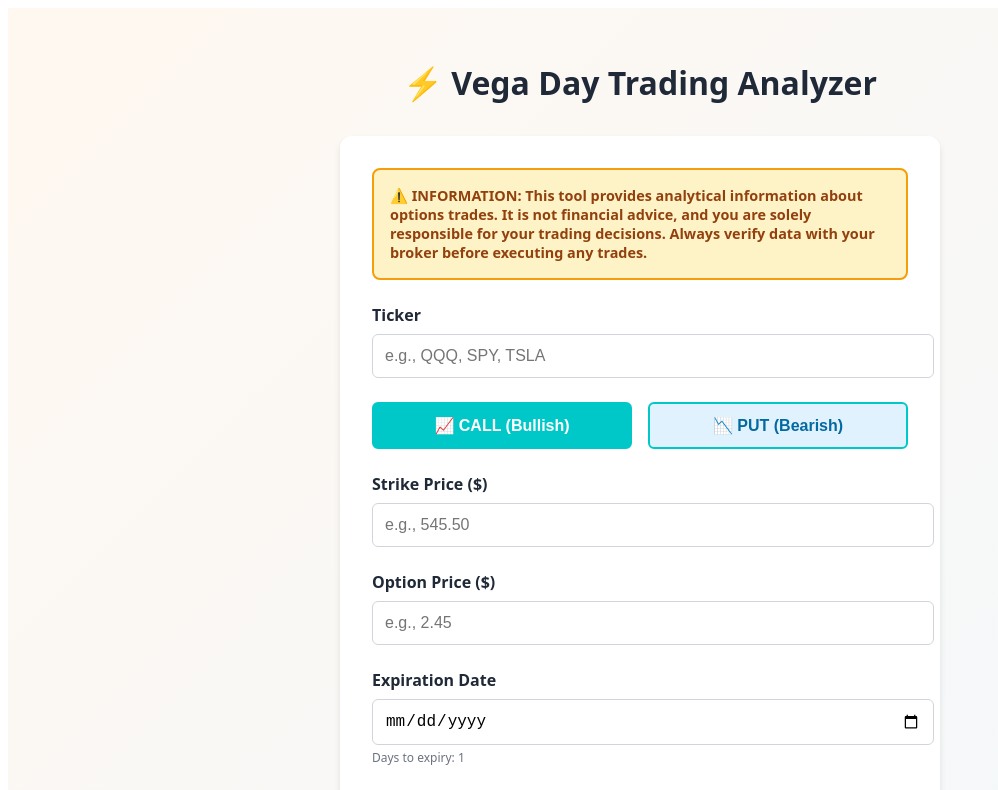
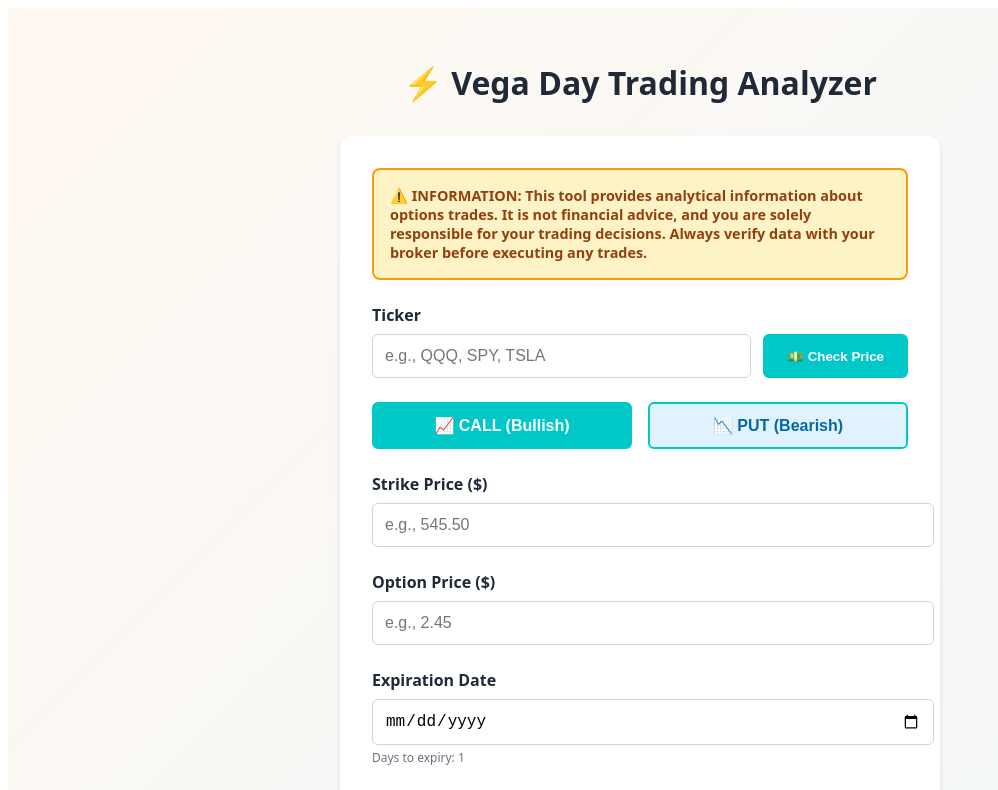
Before and after one commit to brianbk1/vegatrading, a React (Vite) app: page / in a window 1280 px wide. Shown: the top 790 px of the page, without its empty margins (0-998 px from the left). Built offline with nearby package versions, Linux system fonts and the light colour scheme.

Commit message:
Add: Check Price button to fetch and display current price with validation

```diff
--- a/src/App.jsx
+++ b/src/App.jsx
@@ -20,14 +20,20 @@ export default function DayTradingApp() {
     console.log(`📍 INPUT: newTicker="${newTicker}" -> upperTicker="${upperTicker}"`);
     setTicker(upperTicker);
 
+    // Don't fetch if ticker is empty or too short
+    if (!upperTicker || upperTicker.length === 0) {
+      console.log(`📍 SKIPPING: ticker is empty`);
+      setCurrentPrice(null);
+      return;
+    }
+
     // Prevent multiple simultaneous fetches
     if (tickerFetchInProgress) {
       console.log(`📍 SKIPPING: fetch already in progress for another ticker`);
       return;
     }
 
-    // Always fetch fresh price - no caching
-    if (upperTicker.length >= 1) {
+    // Fetch fresh price
     setTickerFetchInProgress(true);
     console.log(`📍 FETCHING price for ticker: "${upperTicker}"`);
     try {
@@ -39,10 +45,14 @@ export default function DayTradingApp() {
         body: JSON.stringify(payload),
       });
       const data = await res.json();
-        console.log(`📍 RECEIVED response for ticker "${data.ticker}":`, data);
-        if (data.price && data.price > 1) {
-          console.log(`📍 SETTING currentPrice to: $${data.price} (from ticker ${data.ticker})`);
+      console.log(`📍 RECEIVED response for ticker "${data.ticker}": price=$${data.price}`);
+
+      // Only set if response matches the current ticker we're trying to fetch
+      if (data.ticker === upperTicker && data.price && data.price > 1) {
+        console.log(`📍 SETTING currentPrice to: $${data.price} (matches ticker ${upperTicker})`);
         setCurrentPrice(data.price);
+      } else if (data.ticker !== upperTicker) {
+        console.log(`📍 IGNORING response: ticker mismatch (expected ${upperTicker}, got ${data.ticker})`);
       } else {
         console.log(`📍 INVALID price in response:`, data.price);
       }
@@ -50,7 +60,6 @@ export default function DayTradingApp() {
       console.log('📍 FETCH FAILED:', err.message);
     } finally {
       setTickerFetchInProgress(false);
-      }
     }
   };
 
@@ -269,9 +278,34 @@ export default function DayTradingApp() {
 
             <div style={{ marginBottom: '1.5rem' }}>
               <label style={{ display: 'block', fontWeight: 600, marginBottom: '0.5rem' }}>Ticker</label>
-              <input type="text" value={ticker} onChange={(e) => handleTickerChange(e.target.value)} placeholder="e.g., QQQ, SPY, TSLA" style={{ width: '100%', padding: '0.75rem', border: '1px solid #d1d5db', borderRadius: '6px', fontSize: '1rem' }} />
+              <div style={{ display: 'flex', gap: '0.75rem' }}>
+                <input type="text" value={ticker} onChange={(e) => handleTickerChange(e.target.value)} placeholder="e.g., QQQ, SPY, TSLA" style={{ flex: 1, padding: '0.75rem', border: '1px solid #d1d5db', borderRadius: '6px', fontSize: '1rem' }} />
+                <button
+                  onClick={() => {
+                    if (ticker) {
+                      handleTickerChange(ticker);
+                    } else {
+                      setError('Please enter a ticker first');
+                    }
+                  }}
+                  disabled={tickerFetchInProgress}
+                  style={{
+                    padding: '0.75rem 1.5rem',
+                    background: '#00c8c8',
+                    color: 'white',
+                    border: 'none',
+                    borderRadius: '6px',
+                    fontWeight: 600,
+                    cursor: tickerFetchInProgress ? 'not-allowed' : 'pointer',
+                    opacity: tickerFetchInProgress ? 0.6 : 1,
+                    whiteSpace: 'nowrap'
+                  }}
+                >
+                  {tickerFetchInProgress ? '⏳ Checking...' : '💵 Check Price'}
+                </button>
+              </div>
               {currentPrice && currentPrice > 1 && (
-                <div style={{ fontSize: '0.75rem', color: '#047857', marginTop: '0.25rem', fontWeight: 600 }}>
+                <div style={{ fontSize: '0.85rem', color: '#047857', marginTop: '0.5rem', fontWeight: 600, background: '#ecfdf5', padding: '0.75rem', borderRadius: '6px', border: '1px solid #86efac' }}>
                   💵 Current Price: ${currentPrice.toFixed(2)}
                 </div>
               )}
@@ -400,7 +434,7 @@ export default function DayTradingApp() {
               <div style={{ background: '#f9fafb', padding: '1rem', borderRadius: '8px' }}><div style={{ fontSize: '0.75rem', color: '#6b7280', fontWeight: 600, textTransform: 'uppercase', marginBottom: '0.5rem' }}>Type</div><div style={{ fontSize: '1.5rem', fontWeight: 700, color: analysisResult.optionType === 'call' ? '#10b981' : '#ef4444' }}>{analysisResult.optionType === 'call' ? '📈 CALL' : '📉 PUT'}</div></div>
               <div style={{ background: '#f9fafb', padding: '1rem', borderRadius: '8px' }}><div style={{ fontSize: '0.75rem', color: '#6b7280', fontWeight: 600, textTransform: 'uppercase', marginBottom: '0.5rem' }}>Ticker</div><div style={{ fontSize: '1.5rem', fontWeight: 700 }}>{analysisResult.ticker}</div></div>
               <div style={{ background: '#f9fafb', padding: '1rem', borderRadius: '8px' }}><div style={{ fontSize: '0.75rem', color: '#6b7280', fontWeight: 600, textTransform: 'uppercase', marginBottom: '0.5rem' }}>Strike</div><div style={{ fontSize: '1.5rem', fontWeight: 700 }}>${analysisResult.strikePrice.toFixed(2)}</div></div>
-              <div style={{ background: '#f9fafb', padding: '1rem', borderRadius: '8px' }}><div style={{ fontSize: '0.75rem', color: '#6b7280', fontWeight: 600, textTransform: 'uppercase', marginBottom: '0.5rem' }}>💵 Current Price</div><div style={{ fontSize: '1.5rem', fontWeight: 700, color: '#047857' }}>${analysisResult.lastClose.toFixed(2)}</div></div>
+              <div style={{ background: '#f9fafb', padding: '1rem', borderRadius: '8px' }}><div style={{ fontSize: '0.75rem', color: '#6b7280', fontWeight: 600, textTransform: 'uppercase', marginBottom: '0.5rem' }}>💵 Price at Analysis</div><div style={{ fontSize: '1.5rem', fontWeight: 700, color: '#047857' }}>${analysisResult.lastClose.toFixed(2)}</div></div>
             </div>
 
             <h3 style={{ fontSize: '1.25rem', marginBottom: '1rem' }}>📊 Technical Indicators</h3>
```
Lines whose indentation alone changed are shown as unchanged.
